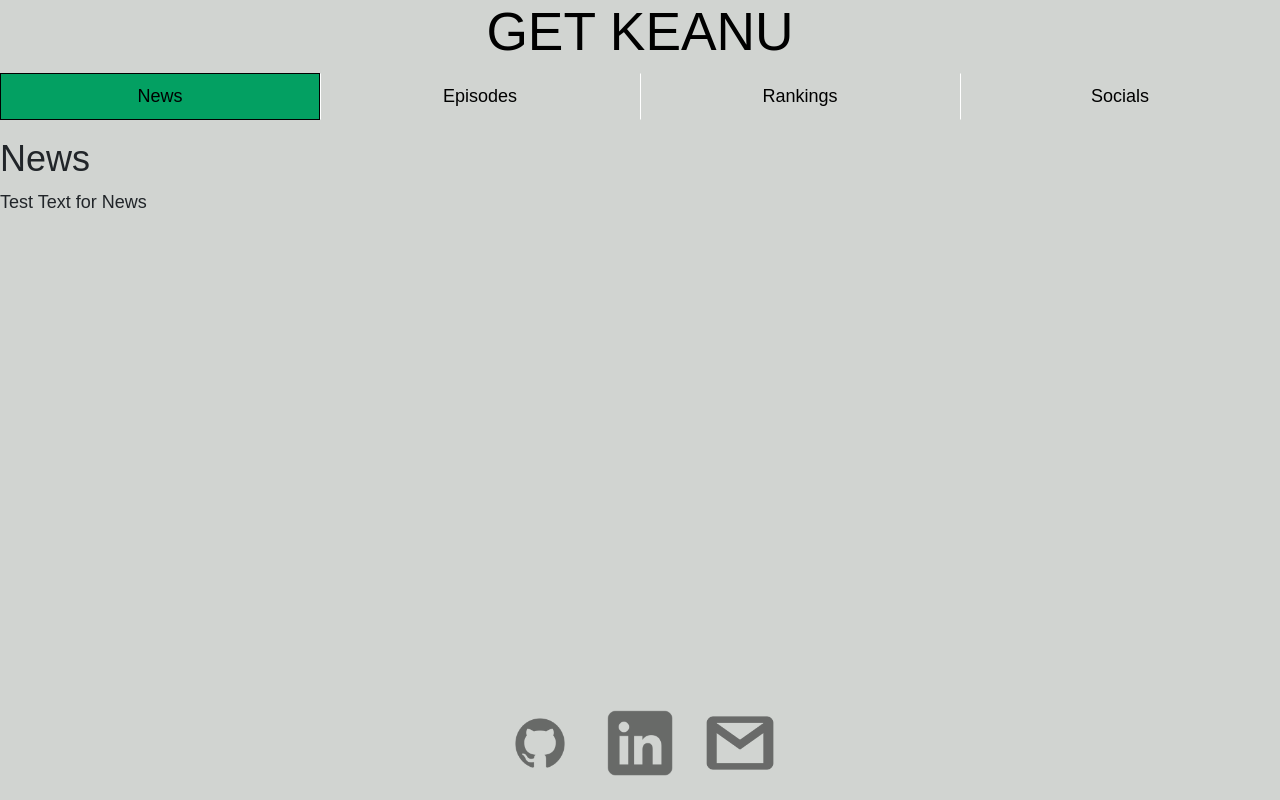
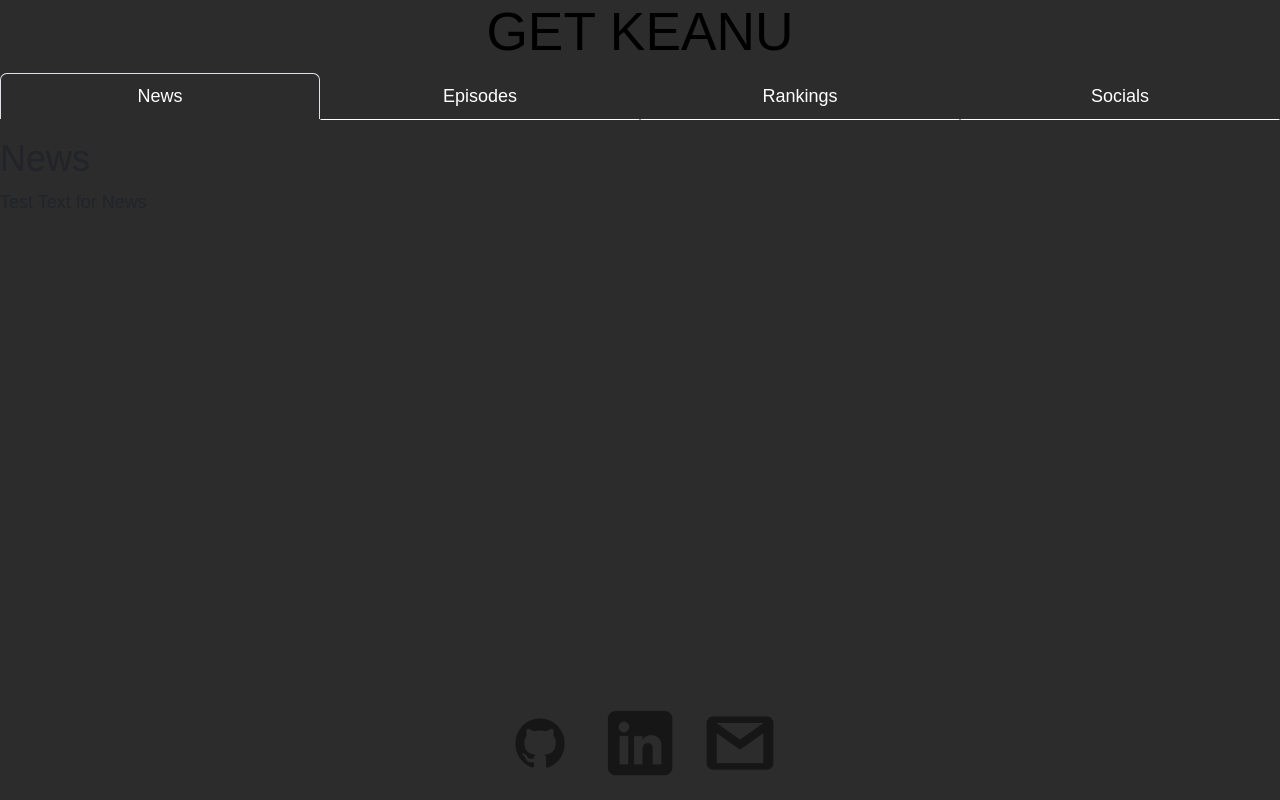
Before and after one commit to mcalcagno47/getKeanu, a React (Create React App) app: page / in a window 1280 px wide. Built offline with nearby package versions, Linux system fonts and the light colour scheme.

Commit message:
Edited style. Bootstrap is holding me back. Got to work with it to fix navbar hover issue

```diff
--- a/package.json
+++ b/package.json
@@ -1,8 +1,8 @@
 {
-  "name": "Get Keanu",
+  "name": "get-keanu",
   "version": "0.1.0",
   "private": true,
-  "homepage": "MAKE THIS THE HOMEPAGE",
+  "homepage": "Get Keanu",
   "dependencies": {
     "@testing-library/jest-dom": "^5.16.4",
     "@testing-library/react": "^11.1.0",
--- a/src/style.css
+++ b/src/style.css
@@ -10,7 +10,7 @@
 }
 
 body {
-    background: rgb(209, 212, 209);
+    background: rgb(43, 44, 43);
     background-repeat: no-repeat;
 }
 
@@ -60,23 +60,22 @@ h1 {
 }
 
 .nav-tabs .nav-link {
-    border-left: 0.5pt solid white;
-    border-right: 0.5pt solid, white;
-    border-radius: 0%;
+    border-bottom: 0.5pt solid white;
+    border-radius: 10;
 }
 
 .nav-tabs .nav-item.show .nav-link, .nav-tabs .nav-link.active {
-    background-color: rgb(3, 160, 98);
-    color: black;
-    border: 1pt solid rgb(0, 0, 0);
+    background-color: transparent;
+    color: rgb(255, 255, 255);
+    border-bottom: transparent;
 }
 
 .nav-tabs {
-    border: none;
+    border: transparent;
 }
 
 .nav-tabs:hover {
-    border: none;
+    border: transparent;
 }
 
 .nav-item.show {
@@ -85,26 +84,26 @@ h1 {
 }
 
 .nav-link {
-    color: black;
-    border: none;
+    color: rgb(255, 255, 255);
+    border: transparent;
     width: 25vw;
     text-align: center;
 }
 
 .nav-link:hover {
-    background-color: rgb(88, 97, 94);
-    border-left: 1pt solid white;
     color: white;
+    border: transparent;
 }
 
 .nav-link:active {
-    color: black;
+    color: white;
 }
 
 .rankListContainer {
     margin-top: 5%;
     display: flex;
     flex: auto;
+    color: white;
 }
 
 .rankList {
```
